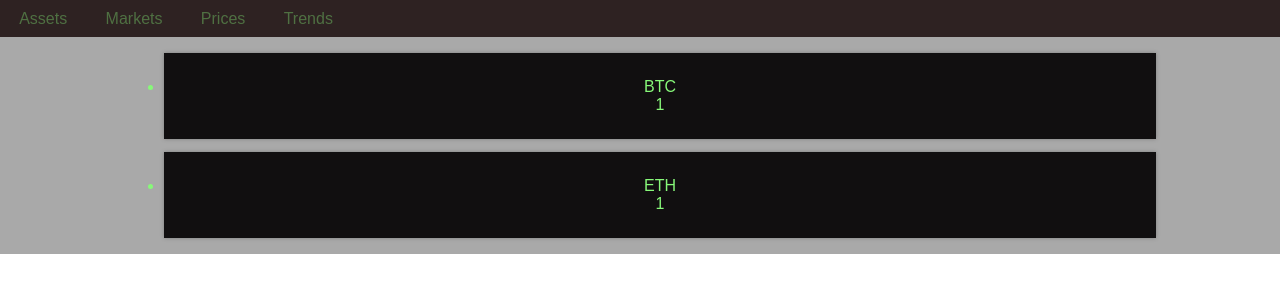
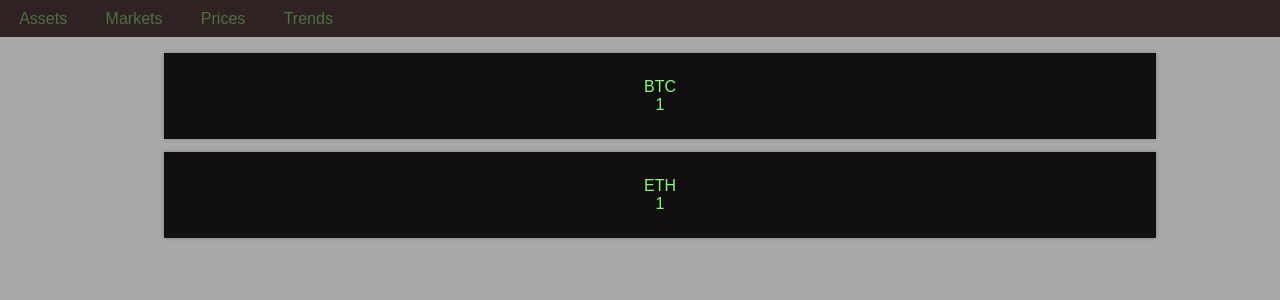
Before and after one commit to renegadefloofer/marketman, a React (Create React App) app: page / in a window 1280 px wide. Shown: the top 300 px of the page. Built offline with nearby package versions, Linux system fonts and the light colour scheme.

Commit message:
corecting list style

```diff
--- a/src/components/Layout/Board.module.css
+++ b/src/components/Layout/Board.module.css
@@ -1,3 +1,5 @@
 .board {
   background-color: darkgrey;
+  list-style: none;
+  height: 800px;
 }
--- a/src/components/Pages/Assets.js
+++ b/src/components/Pages/Assets.js
@@ -1,6 +1,7 @@
 import React from 'react';
 // import prices from './Prices';
 import Asset from '../Layout/Custom/Asset';
+import classes from './Assets.module.css';
 
 const Assets = (props) => {
   const AssetsArray = [
@@ -20,7 +21,7 @@ const Assets = (props) => {
 
   return (
     <>
-      <ul>
+      <ul className={classes.assets}>
         {AssetsArray.map((asset) => {
           return (
             <Asset
--- a/src/components/Pages/Assets.module.css
+++ b/src/components/Pages/Assets.module.css
@@ -0,0 +1,3 @@
+.assets {
+  list-style-type: none;
+}
```
